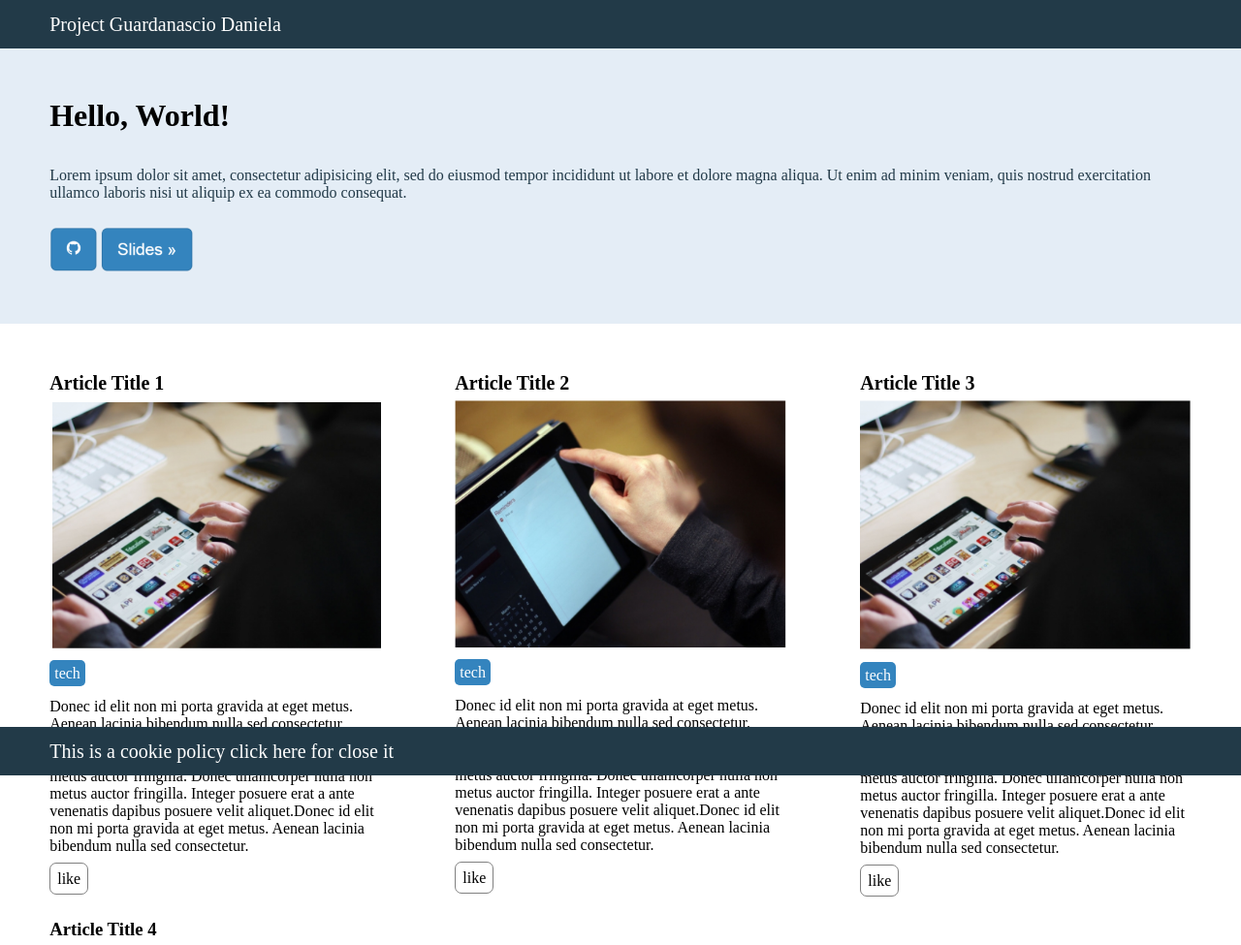
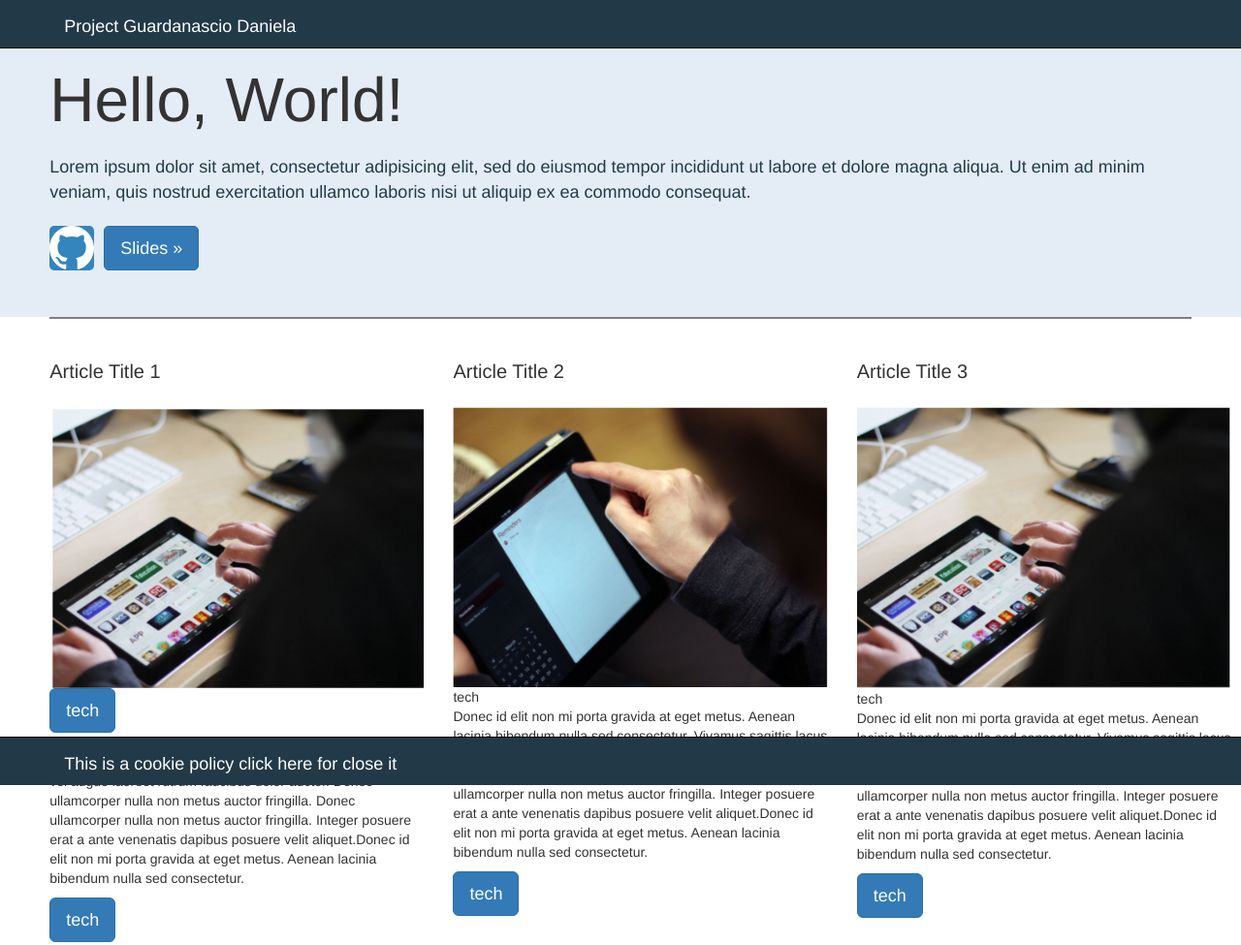
Before and after one commit to danielaguardabascio1/Guardabascio_FrontEnd, a plain HTML site: page Guardabascio_ProgettoFinaleW1/index.html in a window 1280 px wide. Shown: the top 975 px of the page at 97% size. Drawn offline with nearby package versions, Linux system fonts and the light colour scheme.

Commit message:
Restyling bootstrap classe

```diff
--- a/Guardabascio_ProgettoFinaleW1/index.html
+++ b/Guardabascio_ProgettoFinaleW1/index.html
@@ -9,65 +9,73 @@
     <meta name="keywords" content="HTML,CSS,XML,JavaScript, Latino , Poesia, lipso">
     <meta name="author" content="Guardabascio Daniela">
     <meta name="viewport" content="width=device-width, initial-scale=1">
+    <link rel="stylesheet" href="https://maxcdn.bootstrapcdn.com/bootstrap/3.3.7/css/bootstrap.min.css" integrity="sha384-BVYiiSIFeK1dGmJRAkycuHAHRg32OmUcww7on3RYdg4Va+PmSTsz/K68vbdEjh4u" crossorigin="anonymous">
     <link rel="stylesheet" href="src/css/style_css.css" type="text/css">
 
 </head>
 
-<body class="Body">
-    <div class="header cookie" id="cookie">
+<body class="body">
+    <div class="header cookie navbar navbar-inverse navbar-fixed-bottom" id="cookie">
         <p class="p_header">This is a cookie policy click <span id="CookieId">here</span> for close it</p>
     </div>
 
-    <header class="header">
+    <header class="header navbar navbar-inverse navbar-fixed-top">
         <a href="#" target="_balnk">
             <p class="p_header"> Project Guardanascio Daniela</p>
         </a>
     </header>
 
 
-    <main>
-        <div class="style_1">
-            <h1>Hello, World!</h1>
-            <p class="p_hero">Lorem ipsum dolor sit amet, consectetur adipisicing elit, sed do eiusmod tempor incididunt ut labore et dolore magna aliqua. Ut enim ad minim veniam, quis nostrud exercitation ullamco laboris nisi ut aliquip ex ea commodo consequat.</p>
 
-            <a href="https://google.it/" target="_balnk"><img src="src/image/GitHub.PNG" width="auto" height="45"></a>
-            <a href="https://google.it/" target="_balnk"><img class="img_hero" src="src/image/Slides.PNG" width="auto" height="45"></a>
+    <div class="style_1">
+        <h1>Hello, World!</h1>
+        <p class="p_hero">Lorem ipsum dolor sit amet, consectetur adipisicing elit, sed do eiusmod tempor incididunt ut labore et dolore magna aliqua. Ut enim ad minim veniam, quis nostrud exercitation ullamco laboris nisi ut aliquip ex ea commodo consequat.</p>
 
+        <div class="buttonHero">
+            <a href="https://google.it/" target="_balnk"> <svg class="octicon octicon-mark-github" viewBox="0 0 16 16" version="1.1" aria-hidden="true">
+
+                    <path fill-rule="evenodd" d="M8 0C3.58 0 0 3.58 0 8c0 3.54 2.29 6.53 5.47 7.59.4.07.55-.17.55-.38 0-.19-.01-.82-.01-1.49-2.01.37-2.53-.49-2.69-.94-.09-.23-.48-.94-.82-1.13-.28-.15-.68-.52-.01-.53.63-.01 1.08.58 1.23.82.72 1.21 1.87.87 2.33.66.07-.52.28-.87.51-1.07-1.78-.2-3.64-.89-3.64-3.95 0-.87.31-1.59.82-2.15-.08-.2-.36-1.02.08-2.12 0 0 .67-.21 2.2.82.64-.18 1.32-.27 2-.27.68 0 1.36.09 2 .27 1.53-1.04 2.2-.82 2.2-.82.44 1.1.16 1.92.08 2.12.51.56.82 1.27.82 2.15 0 3.07-1.87 3.75-3.65 3.95.29.25.54.73.54 1.48 0 1.07-.01 1.93-.01 2.2 0 .21.15.46.55.38A8.013 8.013 0 0 0 16 8c0-4.42-3.58-8-8-8z" fill="#ffffff"></path>
+                </svg></a>
+
+
+            <a href="https://google.it/" target="_balnk" class="btn btn-primary btn-lg" role="button">Slides »</a>
         </div>
+    </div>
 
-        <section class="style_2">
-            <article class="style_article">
+    <section class="container">
+        <div class="row" >
+            <article class="style_article col-xs-12 col-sm-6 col-md-4 col-lg-4">
                 <h1 class="title_article">Article Title 1</h1>
-                <img src="src/image/title1.PNG" width="100%" height="auto">
-                <a class="tech"> tech</a>
+                <img src="src/image/title1.PNG" width="100%" height="auto" class="img-fluid" alt="Responsive image">
+                <span class="tech btn btn-primary btn-lg" role="button"> tech</span>
                 <p> Donec id elit non mi porta gravida at eget metus. Aenean lacinia bibendum nulla sed consectetur. Vivamus sagittis lacus vel augue laoreet rutrum faucibus dolor auctor. Donec ullamcorper nulla non metus auctor fringilla. Donec ullamcorper nulla non metus auctor fringilla. Integer posuere erat a ante venenatis dapibus posuere velit aliquet.Donec id elit non mi porta gravida at eget metus. Aenean lacinia bibendum nulla sed consectetur.</p>
-                <span class="like" id="Like1" > like </span>
+                <span class="tech btn btn-primary btn-lg" role="button"> tech</span>
             </article>
-            <article class="style_article">
+            <article class="style_article col-xs-12 col-sm-6 col-md-4 col-lg-4">
                 <h1 class="title_article">Article Title 2</h1>
-                <img src="src/image/title2.PNG" width="100%" height="auto">
-                <a class="tech"> tech</a>
+                <img src="src/image/title2.PNG" width="100%" height="auto" class="img-fluid" alt="Responsive image">
+                <span class="tech" class="btn btn-primary btn-lg" role="button"> tech</span>
                 <p> Donec id elit non mi porta gravida at eget metus. Aenean lacinia bibendum nulla sed consectetur. Vivamus sagittis lacus vel augue laoreet rutrum faucibus dolor auctor. Donec ullamcorper nulla non metus auctor fringilla. Donec ullamcorper nulla non metus auctor fringilla. Integer posuere erat a ante venenatis dapibus posuere velit aliquet.Donec id elit non mi porta gravida at eget metus. Aenean lacinia bibendum nulla sed consectetur.</p>
-                <span class="like" id="Like2"> like </span>
+               <span class="tech btn btn-primary btn-lg" role="button"> tech</span>
             </article>
-            <article class="style_article">
+            <article class="style_article col-xs-12 col-sm-6 col-md-4 col-lg-4">
                 <h1 class="title_article">Article Title 3</h1>
-                <img src="src/image/title3.PNG" width="100%" height="auto">
-                <a class="tech"> tech</a>
+                <img src="src/image/title3.PNG" width="100%" height="auto" class="img-fluid" alt="Responsive image">
+                <span class="tech" class="btn btn-primary btn-lg" role="button"> tech</span>
                 <p> Donec id elit non mi porta gravida at eget metus. Aenean lacinia bibendum nulla sed consectetur. Vivamus sagittis lacus vel augue laoreet rutrum faucibus dolor auctor. Donec ullamcorper nulla non metus auctor fringilla. Donec ullamcorper nulla non metus auctor fringilla. Integer posuere erat a ante venenatis dapibus posuere velit aliquet.Donec id elit non mi porta gravida at eget metus. Aenean lacinia bibendum nulla sed consectetur.</p>
-                <span class="like" id="Like3"> like </span>
+               <span class="tech btn btn-primary btn-lg" role="button"> tech</span>
             </article>
-            <article class="style_article">
-                <h1 class="src/image/title_article">Article Title 4</h1>
-                <img src="src/image/title4.PNG" width="100%" height="auto">
-                <a class="tech"> tech</a>
+            <article class="style_article col-xs-12 col-sm-6 col-md-4 col-lg-4">
+                <h1 class="title_article">Article Title 4</h1>
+                <img src="src/image/title4.PNG" width="100%" height="auto" class="img-fluid" alt="Responsive image">
+                <span class="tech" class="btn btn-primary btn-lg" role="button"> tech</span>
                 <p> Donec id elit non mi porta gravida at eget metus. Aenean lacinia bibendum nulla sed consectetur. Vivamus sagittis lacus vel augue laoreet rutrum faucibus dolor auctor. Donec ullamcorper nulla non metus auctor fringilla. Donec ullamcorper nulla non metus auctor fringilla. Integer posuere erat a ante venenatis dapibus posuere velit aliquet.Donec id elit non mi porta gravida at eget metus. Aenean lacinia bibendum nulla sed consectetur.</p>
-                <span class="like" id="Like4"> like </span>
+               <span class="tech btn btn-primary btn-lg" role="button"> tech</span>
             </article>
+        </div>
+    </section>
 
-        </section>
 
-    </main>
 
     <footer>
         <div class="footer">
@@ -76,8 +84,12 @@
 
         </div>
     </footer>
+    <script src="https://code.jquery.com/jquery-3.3.1.min.js" integrity="sha256-FgpCb/KJQlLNfOu91ta32o/NMZxltwRo8QtmkMRdAu8=" crossorigin="anonymous"></script>
+    <script src="https://maxcdn.bootstrapcdn.com/bootstrap/3.3.7/js/bootstrap.min.js" integrity="sha384-Tc5IQib027qvyjSMfHjOMaLkfuWVxZxUPnCJA7l2mCWNIpG9mGCD8wGNIcPD7Txa" crossorigin="anonymous"></script>
+    <script type="text/javascript" src="src/js/javascript.js"></script>
 
-    <script type="text/javascript" src="src/js/javascript.js"></script>
-</body>
+
+
+    </body>
 
 </html>
--- a/Guardabascio_ProgettoFinaleW1/src/css/style_css.css
+++ b/Guardabascio_ProgettoFinaleW1/src/css/style_css.css
@@ -1,16 +1,38 @@
+body {
+    margin: 0px;
+    font-family: "Helvetica Neue",Helvetica,Arial,sans-serif;
+}
+
 .header {
     background-color: #223A48;
     height: 50px;
-    display: flex;
-    align-items: center;
     padding-left: 4%;
-}
+    margin-bottom:-10px;
+    width: 100%;
+    }
+
+/* per fissare i cookie ho usato navbar di bootstrap
 .cookie {
     width: 100%;
     position: fixed;
     bottom: 0%;
 }
+*/
 
+.p_header {
+    color: white;
+    font-size: 18px;
+    padding: 15px;
+    float: left;
+}
+
+.p_hero {
+    padding-top: 1%;
+    padding-bottom: 1%;
+    background-color: #e4edf6;
+    color: #223a48;
+    font-size: 18px;
+}
 
 /* Position Absolute su unod ei due loghi interni all Hero*/
 /*
@@ -18,42 +40,62 @@
     position: absolute;
     top: 50%;
     left: 45%;
-
 }
 */
-
-main {
-    margin: 0px;
-}
-body{
-    margin: 0;
-}
-
-.p_header {
-    color: white;
-    font-size: 20px;
-}
-
-.p_hero {
-    padding-top: 1%;
-    padding-bottom: 1%;
-    background-color: #e4edf6;
-    color: #223a48;
-}
 
 .style_1 {
     padding-left: 4%;
     padding-right: 4%;
-    padding-top: 30px;
-    padding-bottom: 50px;
+    padding-top: 48px;
+    padding-bottom: 48px;
     background-color: #e4edf6;
     position: relative;
+    font-size: 18px;
+
 }
 
+.style_1 h1 {
+    font-size: 64px;
+    margin-top: 20px;
+    margin-bottom: 10px;
+    font-weight: 500;
+}
+
+/* per la creazione e gestione dei link HEro abbiamo usato bootstrap
 .style_1 a img {
     border-radius: 5px;
 }
+*/
 
+/*
+sili per allineare i bottoni dell'hero
+*/
+.buttonHero {
+    display: flex;
+    align-items: center;
+    padding-right: 10px;
+}
+
+.buttonHero a {
+    width: auto;
+    height: 46px;
+    border-radius: 5px;
+}
+
+.buttonHero svg {
+    margin-right: 10px;
+    height: 46px;
+    width: auto;
+    border-radius: 5px;
+    background-color: #3484be;
+}
+
+/*
+In questa sezione viene gestito il content
+*/
+
+
+/* Usiamo container per gestire stype 2
 .style_2 {
     margin: 0 auto;
     padding-left: 4%;
@@ -65,13 +107,27 @@ body{
     flex-wrap: wrap;
     justify-content: space-between;
 }
+*/
+
+.container {
+    padding-left: 4%;
+    padding-right: 4%;
+    align-items: center;
+    padding-right: 10px;
+    width: 100%;
+    float: left;
+
+}
 
 .title_article {
     margin: 0;
-    padding-bottom: 5px;
+    padding-top: 45px;
+    padding-bottom: 25px;
     font-size: 20px;
 }
 
+/* Bootstap si occupa del colore e del formato del formato del textbox e cambio del colore al passaggio del mouse*/
+/*
 .tech {
     padding: 5px;
     background-color: #3484be;
@@ -84,9 +140,13 @@ body{
     border-radius: 5px;
     color: #3484be;
 }
+*/
 
 .style_2 img {
     margin-bottom: 13px;
+    width: 300px;
+    height: auto;
+
 
 }
 
@@ -103,10 +163,6 @@ body{
     color: #FFF;
 }
 
-.style_article {
-    padding-bottom: 12px;
-    max-width: 341.5px;
-}
 
 a {
     text-decoration: none;
```
Also changed, not shown: Homework_2/Es_7/javascript.js (+7 -7 lines).
